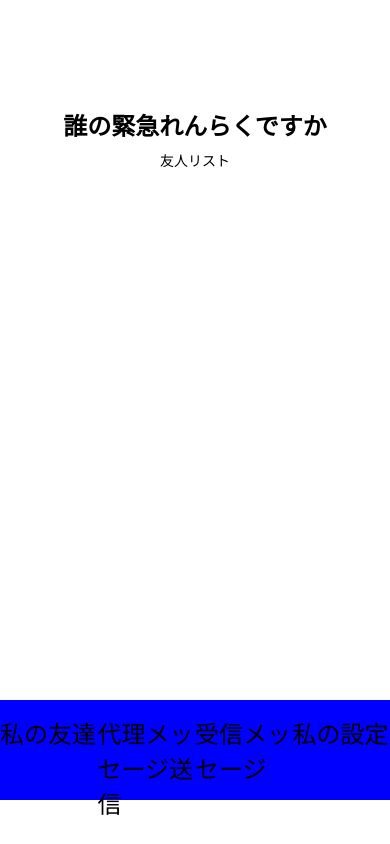
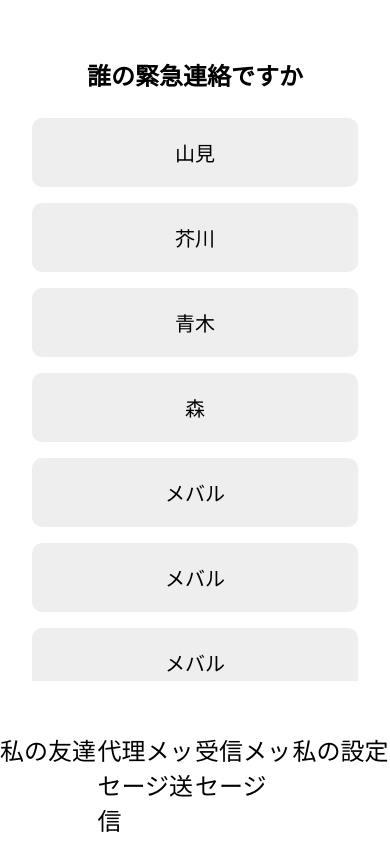
Before and after one commit to Moorley/connect-plus, a React Native app: screen / in a window 390 px wide. Built offline with nearby package versions, Linux system fonts and the light colour scheme.

Commit message:
一応完成

```diff
--- a/App.jsx
+++ b/App.jsx
@@ -1,35 +1,8 @@
-import { StatusBar } from 'expo-status-bar';
 import React from 'react';
-import { StyleSheet, Text, View } from 'react-native';
-import FooterButton from './src/componets/FooterButtton';
-import EmergencyFriendList from './src/screens/EmergencyFriendList';
-import FriendList from './src/componets/FriendList';
-import Footer from './src/componets/Footer';
-import Header from './src/componets/Header';
+import EmergencyFriendList from './EmergencyFriendList';
 
 export default function App() {
   return (
-    <View style={styles.appContainer}>
-      <Header style={styles.Header}/>
-      <FriendList style={styles.FriendList} />
-      <Footer style={styles.Footer}/>
-    </View>
+      <EmergencyFriendList />
   );
 }
-
-const styles = StyleSheet.create({
-  container: {
-  },
-
-  Header: {
-    flex: 1,
-  },
-
-  FriendList: {
-    flex: 2,
-  },
-
-  Footer: {
-    flex: 3,
-  },
-});
--- /dev/null
+++ b/EmergencyFriendList.jsx
@@ -0,0 +1,27 @@
+import React from 'react';
+import { View, StyleSheet, } from "react-native";
+import FriendList from './components/FriendList';
+import Footer from './components/Footer';
+import Header from './components/Header';
+
+export default function EmergencyFriendList() {
+  return (
+    <View style={styles.appContainer}>
+      <Header style={styles.Header}/>
+      <FriendList style={styles.friendList}/>
+      <Footer style={styles.Footer}/>
+    </View>
+  );
+}
+
+const styles = StyleSheet.create({
+  appContainer: {
+    flex: 1,
+  },
+
+  Header: {
+  },
+
+  Footer: {
+  },
+});
--- a/src/componets/Footer.jsx
+++ b/components/Footer.jsx
@@ -18,11 +18,10 @@ export default function Footer() {
 
 const styles = StyleSheet.create({
     footerContainer: {
-        backgroundColor: "blue",
         height: 100,
         width: "100%",
         position: "absolute",
-        top: 700,
+        top: '85%',
     },
 
     footerButton: {
--- a/src/componets/FooterButtton.jsx
+++ b/components/FooterButtton.jsx
@@ -1,5 +1,5 @@
 import React from "react";
-import { View, StyleSheet, Text, TouchableOpacity  } from "react-native";
+import { View, StyleSheet, Text, TouchableOpacity, } from "react-native";
 
 export default function FooterButton(props) {
     const {label} = props;
@@ -11,9 +11,9 @@ export default function FooterButton(props) {
 }
 
 
-FooterButton.propTypes = {
-    label: null,
-};
+// FooterButton.propTypes = {
+//     label: string.isRequired,
+// };
 
 const styles = StyleSheet.create({
     footerButton: {
--- /dev/null
+++ b/components/FriendList.jsx
@@ -0,0 +1,95 @@
+import React, {useState} from "react";
+import { View, StyleSheet, Text, FlatList, TouchableOpacity, ScrollView} from "react-native";
+
+
+const ARRAY = [
+    {
+        id: "1",
+        title: '山見',
+    },
+    {
+        id: "2",
+        title: '芥川',
+    },
+    {
+        id: "3",
+        title: '青木',
+    },
+    {
+        id: "4",
+        title: '森',
+    },
+    {
+        id: "5",
+        title: 'メバル'
+    },
+    {
+        id: "6",
+        title: 'メバル'
+    },
+    {
+        id: "7",
+        title: 'メバル'
+    },
+    {
+        id: "8",
+        title: 'メバル'
+    },
+
+]
+
+export default function FriendList(){
+    const Item = ({ item, onPress, backgroundColor, textColor }) => (
+        <TouchableOpacity onPress={onPress} style={[styles.item, backgroundColor]} >
+            <Text style={[styles.title, textColor]}>{item.title}</Text>
+        </TouchableOpacity>
+    )
+    const [selectedId, setSelectedId] = useState(null);
+    const renderItem = ({ item }) => {
+        const backgroundColor = item.id === selectedId ? "blue" : "#EEEEEE";
+        const color = item.id === selectedId ? '#FFFFFF' : 'black';
+        return (
+            <Item
+                item={item}
+                onPress={() => setSelectedId(item.id)}
+                backgroundColor = {{ backgroundColor }}
+                textColor={ { color } }
+            />
+        );
+    };
+
+    return (
+        <View style={styles.friendListContainer}>
+            <FlatList
+                data={ARRAY}
+                renderItem={renderItem}
+                keyExtractor={(item) => item.id}
+                extraData={selectedId}
+            />
+        </View>
+    );
+}
+
+
+
+const styles = StyleSheet.create({
+    friendListContainer: {
+        width: '100%',
+        height: '70%',
+        paddingHorizontal: 20,
+        paddingVertical: 10,
+    },
+
+    item: {
+        padding: 20,
+        marginVertical: 8,
+        marginHorizontal: 12,
+        borderRadius: 10,
+        justifyContent: 'space-between',
+        alignItems: 'center',
+    },
+
+    title: {
+        fontSize: 20,
+    }
+})
--- a/src/componets/Header.jsx
+++ b/components/Header.jsx
@@ -1,11 +1,11 @@
 import React from "react";
-import { View, StyleSheet, Text  } from "react-native";
+import { View, StyleSheet, Text, } from "react-native";
 
 export default function Header() {
     return (
         <View style={styles.headerContainer}>
             <View style={styles.headerInner}>
-                <Text style={styles.headerText}>誰の緊急れんらくですか</Text>
+                <Text style={styles.headerText}>誰の緊急連絡ですか</Text>
             </View>
         </View>
     )
@@ -14,7 +14,7 @@ export default function Header() {
 const styles = StyleSheet.create({
     headerContainer: {
         width: "100%",
-        height: 150,
+        height: 100,
         justifyContent: "flex-end",
     },
 
--- a/src/componets/FriendList.jsx
+++ /dev/null
@@ -1,18 +0,0 @@
-import React from "react";
-import { View, StyleSheet, Text } from "react-native";
-
-
-export default function FriendList() {
-    return (
-        <View style={styles.friendListContainer}>
-            <Text>友人リスト</Text>
-        </View>
-    )
-}
-
-
-const styles = StyleSheet.create({
-    friendListContainer: {
-        alignItems: "center",
-    }
-})
--- a/src/screens/EmergencyFriendList.jsx
+++ /dev/null
@@ -1,37 +0,0 @@
-import label from "prop-types";
-import React from 'react';
-import { View, Text, StyleSheet, } from 'react-native';
-import FooterButton from '../componets/FooterButtton';
-
-export default function EmergencyFriendList() {
-    return (
-        <View style= {styles.container}>
-            <View style={styles.name}>
-                <Text> 山見駿介</Text>
-                <Text> 山見駿介</Text>
-                <Text> 山見駿介</Text>
-                <Text> 山見駿介</Text>
-                <Text> 山見駿介</Text>
-                <Text> 山見駿介</Text>
-            </View>
-            <FooterButton label="私の友達" />
-        </View>
-    );
-}
-
-
-
-const styles = StyleSheet.create({
-    container: {
-        flex: 1,
-    },
-
-    name: {
-        flex: 1,
-        paddingHorizontal: 27,
-        paddingVertical: 32,
-        flexDirection: "row",
-        justifyContent: 'center',
-        alignItems: 'center',
-    },
-})
```
Also changed, not shown: 1 other file (tests, documents, lock files or other folders).
